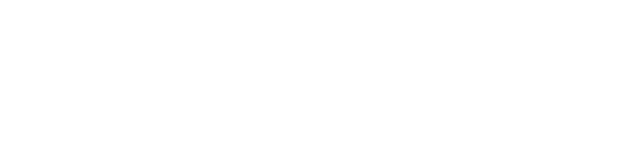
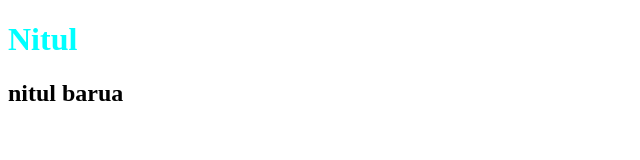
Before and after one commit to Nitul2/reposi-nit, a plain HTML site: page index.html in a window 1280 px wide. Shown: the whole page, without its empty margins (0-640 px from the left). Drawn offline with Linux system fonts and the light colour scheme.

Commit message:
my new change

```diff
--- a/index.html
+++ b/index.html
@@ -4,10 +4,15 @@
     <meta charset="UTF-8">
     <meta http-equiv="X-UA-Compatible" content="IE=edge">
     <meta name="viewport" content="width=device-width, initial-scale=1.0">
-    <title>my secoud github repositore
-    </title>
+    <title>my secoud github repositore</title>
+    <style>
+        h1{
+            color:aqua;
+        }
+    </style>
 </head>
 <body>
-
+    <h1>Nitul</h1>
+    <h2>nitul barua</h2>
 </body>
 </html>
```
